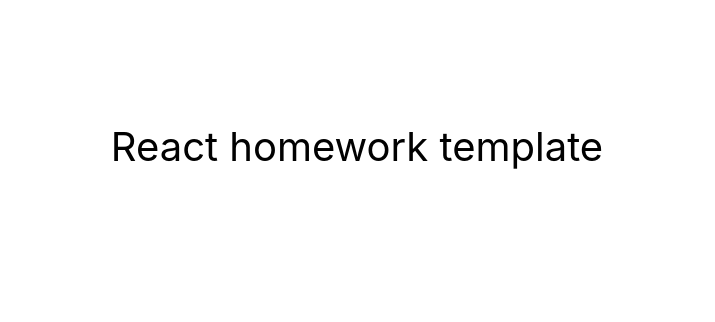
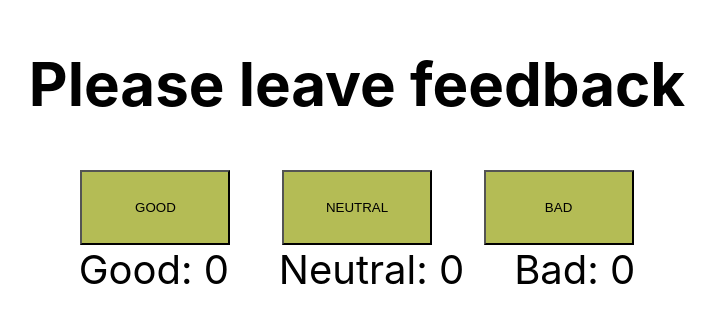
Before and after one commit to Nikita80230/goit-react-hw-02-feedback, a React (Create React App) app: page / in a window 1280 px wide. Shown: the part 254-576 px from the top of the page, without its empty margins (283-998 px from the left). Built offline with nearby package versions, Linux system fonts and the light colour scheme.

Commit message:
in progress

```diff
--- a/src/components/App.jsx
+++ b/src/components/App.jsx
@@ -1,3 +1,5 @@
+import { Reviews } from "./Reviews/Reviews";
+
 export const App = () => {
   return (
     <div
@@ -10,7 +12,7 @@
         color: '#010101'
       }}
     >
-      React homework template
+      <Reviews/>
     </div>
   );
 };
--- /dev/null
+++ b/src/components/Reviews/Reviews.jsx
@@ -0,0 +1,49 @@
+import { Component } from "react"
+import css from "./Reviews.module.css"
+
+export class Reviews extends Component {
+    state = {
+        good: 0,
+        neutral: 0,
+        bad: 0
+    }
+    handleClick = (event) => {
+        this.setState((prevState) => {
+            return {
+                good: prevState.good + 1
+            }
+        })
+    }
+
+    render(){
+        return (
+            <div>
+                <div className='reviewsContainer'>
+                    <h2 className="reviewsContainer__title">Please leave feedback</h2>
+                    <ul className={css.list}>
+                        <li className="reviewsContainer__item">
+                            <button className={css.btn} onClick={this.handleClick}>GOOD</button>
+                        </li>
+                        <li className="reviewsContainer__item">
+                            <button className={css.btn} onClick={this.handleClick}>NEUTRAL</button>
+                        </li>
+                        <li className="reviewsContainer__item">
+                            <button className={css.btn} onClick={this.handleClick}>BAD</button>
+                        </li>
+                    </ul>
+                </div>
+                <div className="reviews-results__container">
+                    <ul className={css.list}>
+                        <li className="reviews-results__item">Good: {this.state.good}</li>
+                        <li className="reviews-results__item">Neutral: {this.state.neutral}</li>
+                        <li className="reviews-results__item">Bad: {this.state.bad}</li>
+                    </ul>
+                </div>
+            </div>
+
+        )
+    }
+}
+
+
+//  onClick={handleClick}
--- /dev/null
+++ b/src/components/Reviews/Reviews.module.css
@@ -0,0 +1,12 @@
+.list {
+  padding: 0;
+  margin: 0;
+  display: flex;
+  list-style: none;
+  justify-content: space-evenly;
+}
+.btn {
+  width: 150px;
+  height: 75px;
+  background-color: rgb(180, 188, 85);
+}
```
